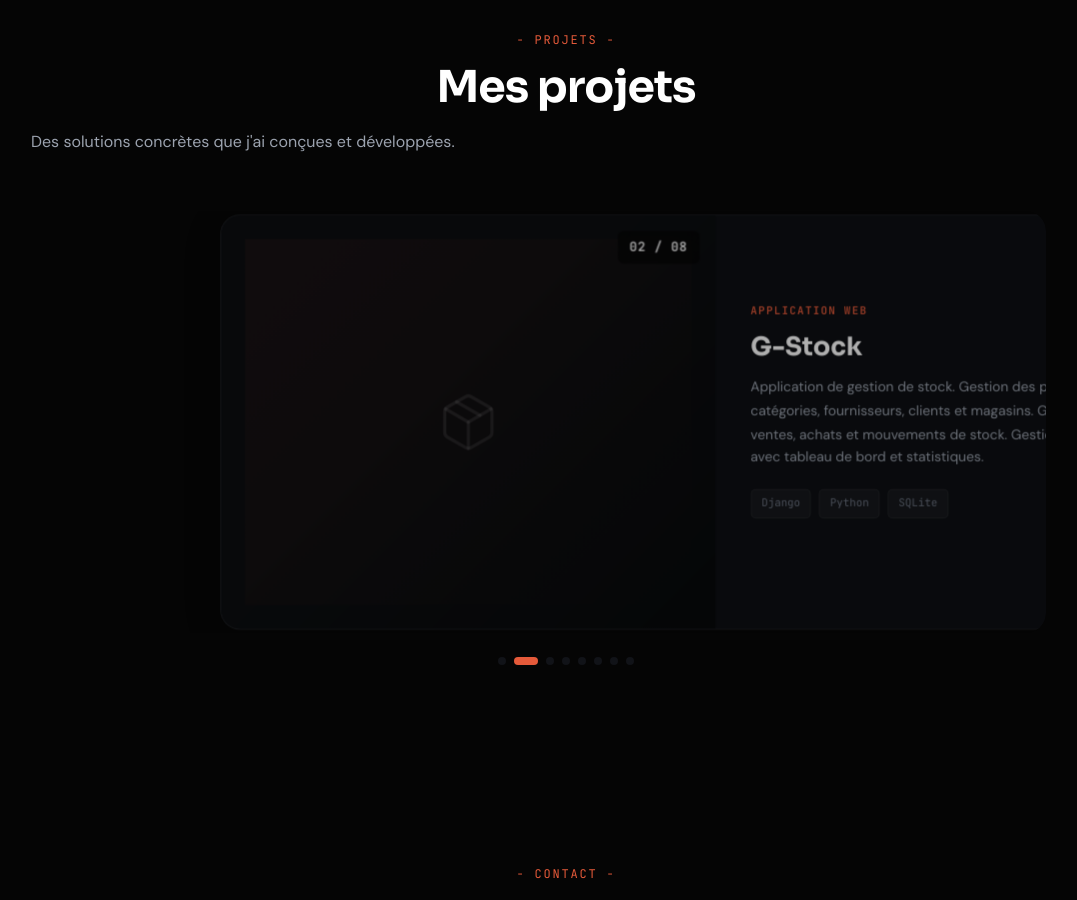
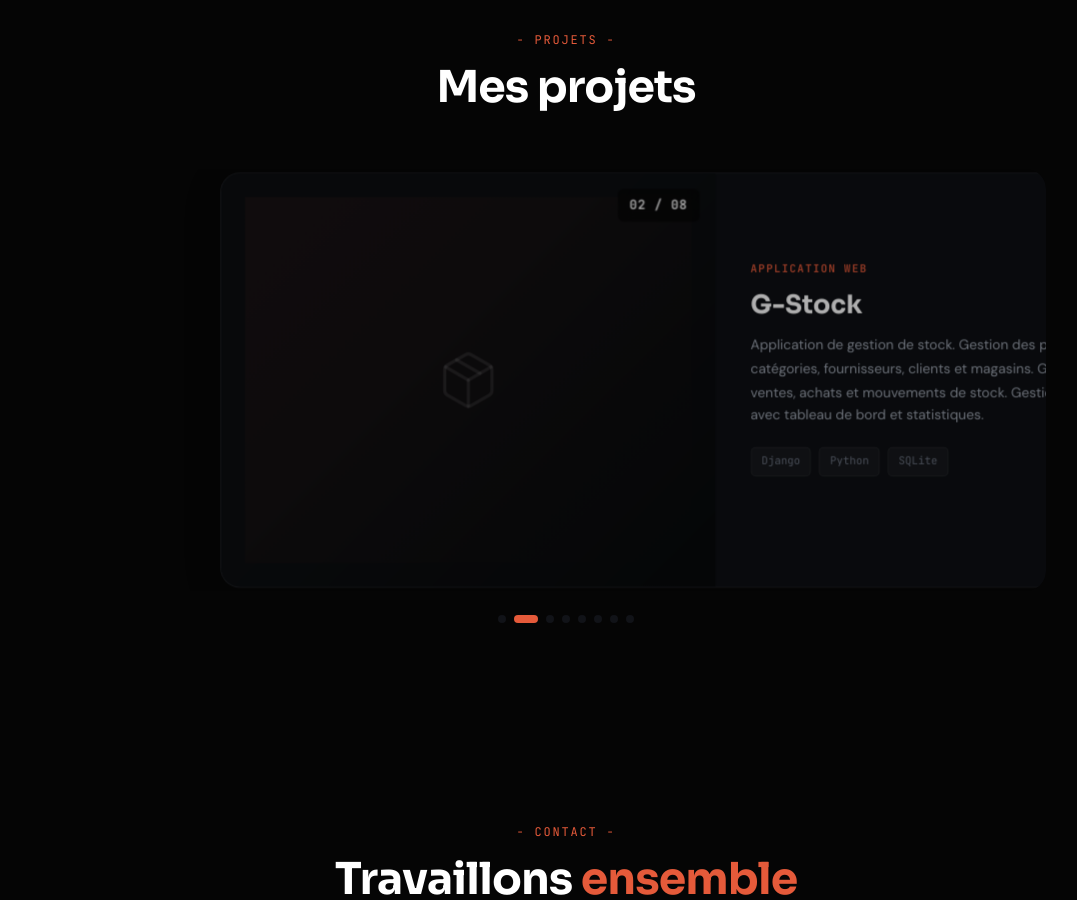
Before and after one commit to TolotraR2/portfolio, a React (Vite) app: page / in a window 1280 px wide. Shown: the part 5900-6800 px from the top of the page, without its empty margins (74-1151 px from the left). Built offline with nearby package versions, Linux system fonts and the light colour scheme; no server answers.

Commit message:
suppression d'un contenu

```diff
--- a/src/components/Projects.jsx
+++ b/src/components/Projects.jsx
@@ -66,7 +66,6 @@ export default function Projects() {
       <div className="section-header">
         <div className="section-label">- Projets -</div>
         <h2>Mes projets</h2>
-        <p className="section-subtitle">Des solutions concrètes que j'ai conçues et développées.</p>
       </div>
 
       <div
```
